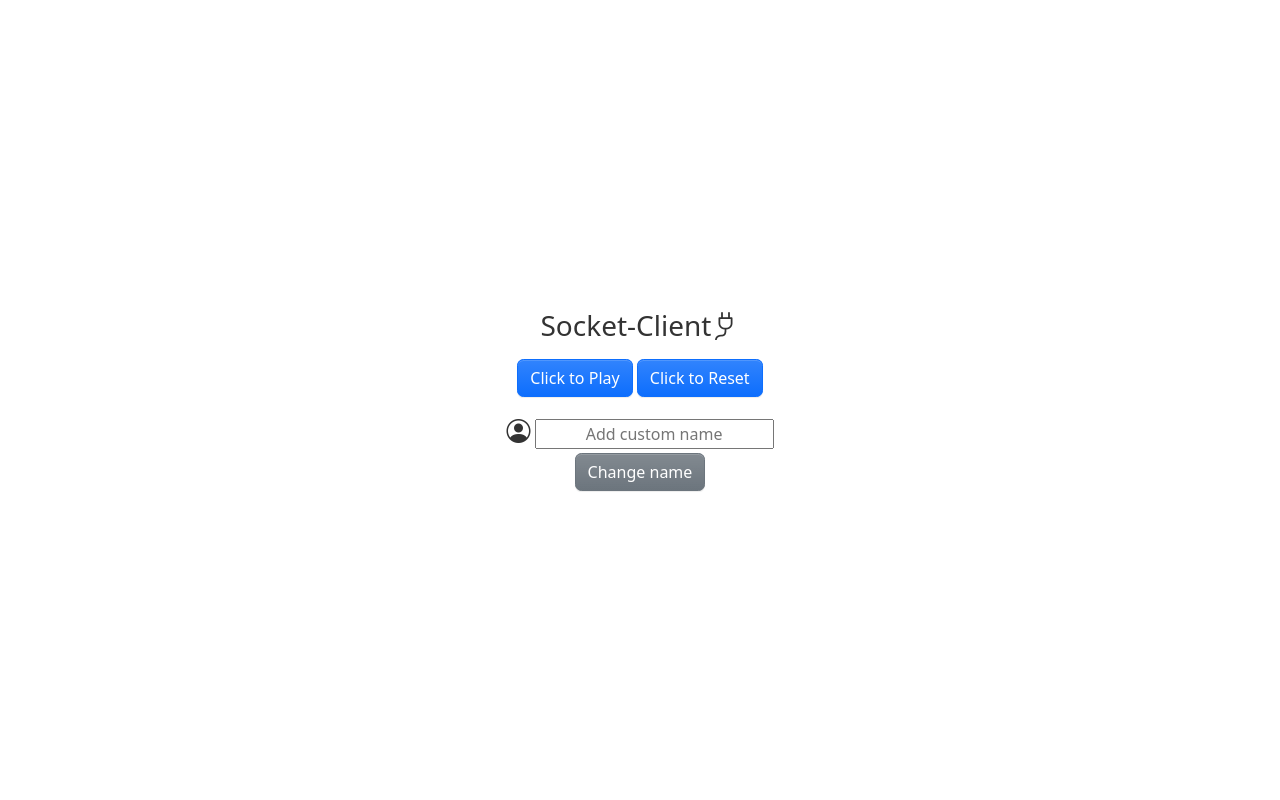
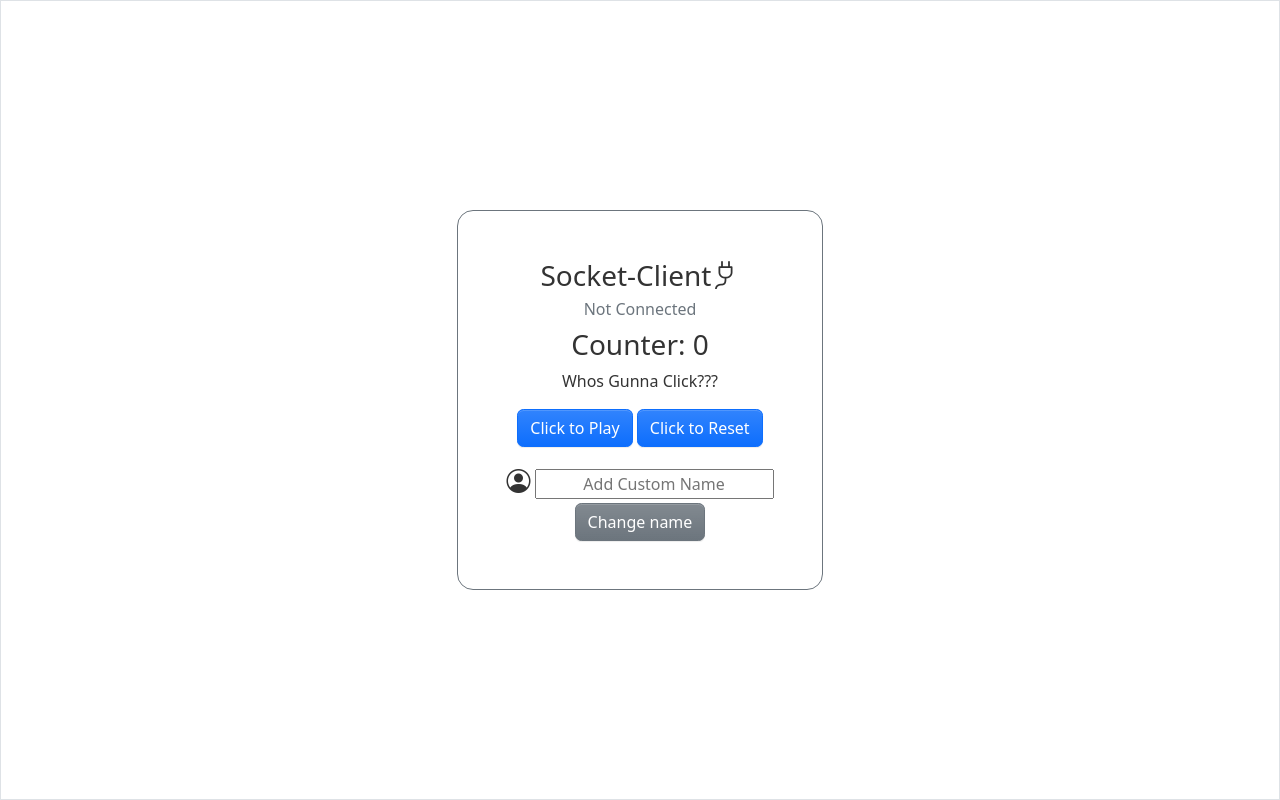
Before and after one commit to tnoonan98/socket-client-v2, a website built with Vite: page src/index.html in a window 1280 px wide. Built offline with nearby package versions, Linux system fonts and the light colour scheme; no server answers.

Commit message:
worked on HTML and added border

```diff
--- a/src/index.html
+++ b/src/index.html
@@ -1,4 +1,4 @@
-<!doctype html>
+<!DOCTYPE html>
 <html lang="en">
 
 <head>
@@ -9,25 +9,29 @@
   <script type="module" src="./js/main.js"></script>
 </head>
 
-<div class="d-flex flex-column min-vh-100 justify-content-center align-items-center text-center">
 
-  <div class="card ">
-    <h3 class="card-title ">Socket-Client<i class="bi bi-plug"></i> </h3>
-    <h6 id="connectAuth" class="card-subtitle mb-2 text-muted"></h6>
+
+<div class="card d-flex flex-column min-vh-100 justify-content-center align-items-center text-center border">
+  <span class="border border-secondary rounded-4 p-5">
     <div class="card-body">
-      <h3 id="counterDisplay" class="card-title"></h3>
-      <p id="whoClicked" class="card-text"></p>
-      <button id="btn1" class="btn btn-primary">Click to Play</button>
-      <button id="reset" class="btn btn-primary">Click to Reset</button>
+      <h3 class="card-header">Socket-Client<i class="bi bi-plug"></i> </h3>
+      <h6 id="connectAuth" class="card-subtitle mb-2 text-muted">Not Connected</h6>
+    </div>
+    <div class="card-body">
+      <h3 id="counterDisplay" class="card-text">Counter: 0</h3>
+      <p id="whoClicked" class="card-text">Whos Gunna Click???</p>
+      <a id="btn1" class="btn btn-primary">Click to Play</a>
+      <a id="reset" class="btn btn-primary">Click to Reset</a>
       <div class="input-group pt-3">
         <i class="bi bi-person-circle" style="font-size: 1.5rem;"></i>
-        <input id="chosenName" type="text" class="form-control text-center" placeholder="Add custom name">
+        <input id="chosenName" type="text" class="form-control text-center" placeholder="Add Custom Name">
         <div class="input-group-append pt-1">
-          <button id="changeName" class="btn btn-secondary">Change name</button>
+          <a id="changeName" class="btn btn-secondary">Change name</a>
         </div>
       </div>
     </div>
-  </div>
+  </span>
 </div>
 
+
 </html>
```
